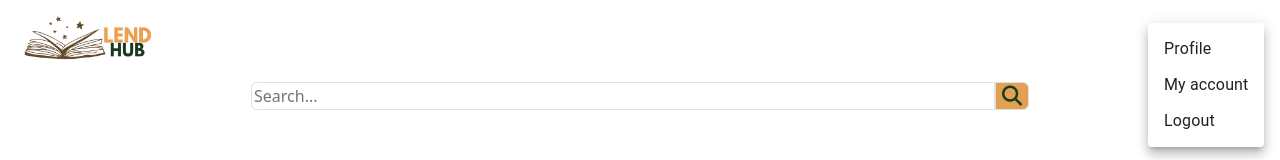
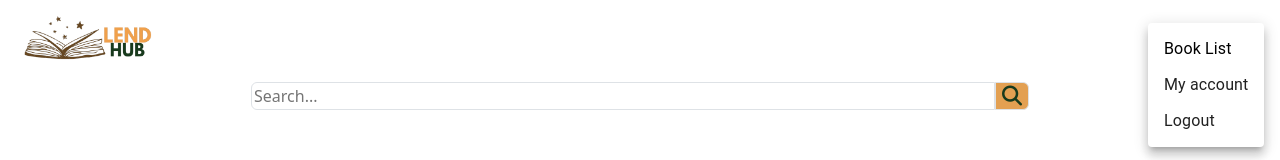
Before and after one commit to NickConsignado/LendHub, a React (Vite) app: page / in a window 1280 px wide. Both pictures are taken after a click on the button "ADMIN". Shown: the top 160 px of the page. Built offline with nearby package versions, Linux system fonts and the light colour scheme.

Commit message:
Link to book list added

```diff
--- a/src/components/SignIn.jsx
+++ b/src/components/SignIn.jsx
@@ -2,6 +2,7 @@ import * as React from "react";
 import Button from "@mui/material/Button";
 import Menu from "@mui/material/Menu";
 import MenuItem from "@mui/material/MenuItem";
+import { Link } from "react-router-dom";
 
 function SignIn() {
   const [anchorEl, setAnchorEl] = React.useState(null);
@@ -39,7 +40,7 @@ function SignIn() {
           horizontal: "left",
         }}
       >
-        <MenuItem onClick={handleClose}>Profile</MenuItem>
+        <Link to="/borrowed-list" style={{textDecoration: "none", color:"black"}}><MenuItem onClick={handleClose}>Book List</MenuItem></Link>
         <MenuItem onClick={handleClose}>My account</MenuItem>
         <MenuItem onClick={handleClose}>Logout</MenuItem>
       </Menu>
```
